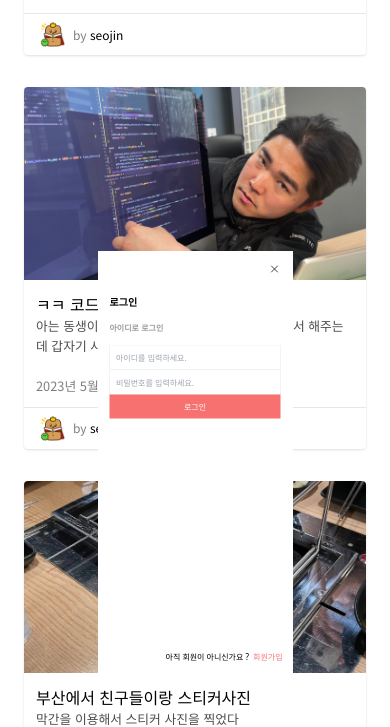
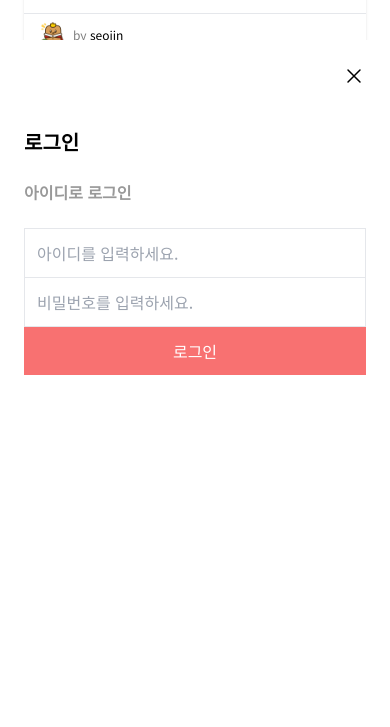
Before and after one commit to SeongMinJin/wewiki, a Next.js app in the folder front/: page / in a window 390 px wide. Shown: the part 804-1531 px from the top of the page. Built offline with nearby package versions, Linux system fonts and the light colour scheme.

Commit message:
WIP: login responsive login modal

```diff
--- a/front/app/components/login.tsx
+++ b/front/app/components/login.tsx
@@ -13,15 +13,15 @@ export default function Login() {
 	const [password, setPassword] = useState("");
 
 	return (
-		<div className={`min-w-[300px] fixed p-6 ${state.isLoginOpen ? "top-0 scale-100" : "top-full scale-50"} w-full h-full transition-all duration-300 bg-white`}>
-			<div className="w-full flex justify-end">
+		<div className={`fixed w-full h-full min-w-[300px] bg-white ${state.isLoginOpen ? "top-0" : "top-full"}  phone:flex phone:justify-center phone:items-center phone:bg-opacity-70 phone:bg-none`}>
+			<div className={`relative w-full h-full p-6 bg-white transition-transform duration-500 phone:w-[390px] phone:h-[500px] phone:shadow-2xl`}>
+				<div className="w-full flex justify-end ">
 					<button onClick={() => dispatch('closeLogin')}>
 						<svg xmlns="http://www.w3.org/2000/svg" fill="none" viewBox="0 0 24 24" strokeWidth={1.5} stroke="currentColor" className="w-6 h-6">
 							<path strokeLinecap="round" strokeLinejoin="round" d="M6 18L18 6M6 6l12 12" />
 						</svg>
 					</button>
 				</div>
-
 				<div className="font-noto w-full mt-10 grid gap-y-6">
 					<h2 className="text-xl font-bold">{signUp ? "회원가입" : "로그인"}</h2>
 					<h4 className="font-bold text-black text-opacity-40">아이디로 {signUp ? "회원가입" : "로그인"}</h4>
@@ -32,6 +32,7 @@ export default function Login() {
 									setSignUp(false);
 									setId("");
 									setPassword("");
+									document.getElementById("id")?.focus();
 									return;
 								}
 
@@ -53,7 +54,6 @@ export default function Login() {
 						</form>
 					</div>
 				</div>
-
 				<div className="absolute bottom-5 right-5">
 					{ signUp ? "이미 회원이신가요 ?" :"아직 회원이 아니신가요 ?"}
 					<span>
@@ -62,6 +62,7 @@ export default function Login() {
 							{signUp ? "로그인" : "회원가입"}
 						</button>
 					</span>
+				</div>
 			</div>
 		</div>
 	)
@@ -109,7 +110,7 @@ const SignIn = async (id: string, password: string): Promise<boolean> => {
 }
 
 const SignUp = async (id: string, password: string): Promise<boolean> => {
-	const regex = new RegExp(process.env.NEXT_PUBLIC_PASSWORD_REGEX ? process.env.NEXT_PUBLIC_PASSWORD_REGEX.toString() : /^(?=.*[a-zA-Z])(?=.*[!@#$%^*+=-])(?=.*[0-9]).{8,15}$/);
+	const regex = new RegExp(/^(?=.*[a-zA-Z])(?=.*[!@#$%^*+=-])(?=.*[0-9]).{8,15}$/);
 	if (!regex.test(password)) {
 		ToastWraper("error", "비밀번호 규칙을 확인해주세요.");
 		return false;
```
Lines whose indentation alone changed are shown as unchanged.
